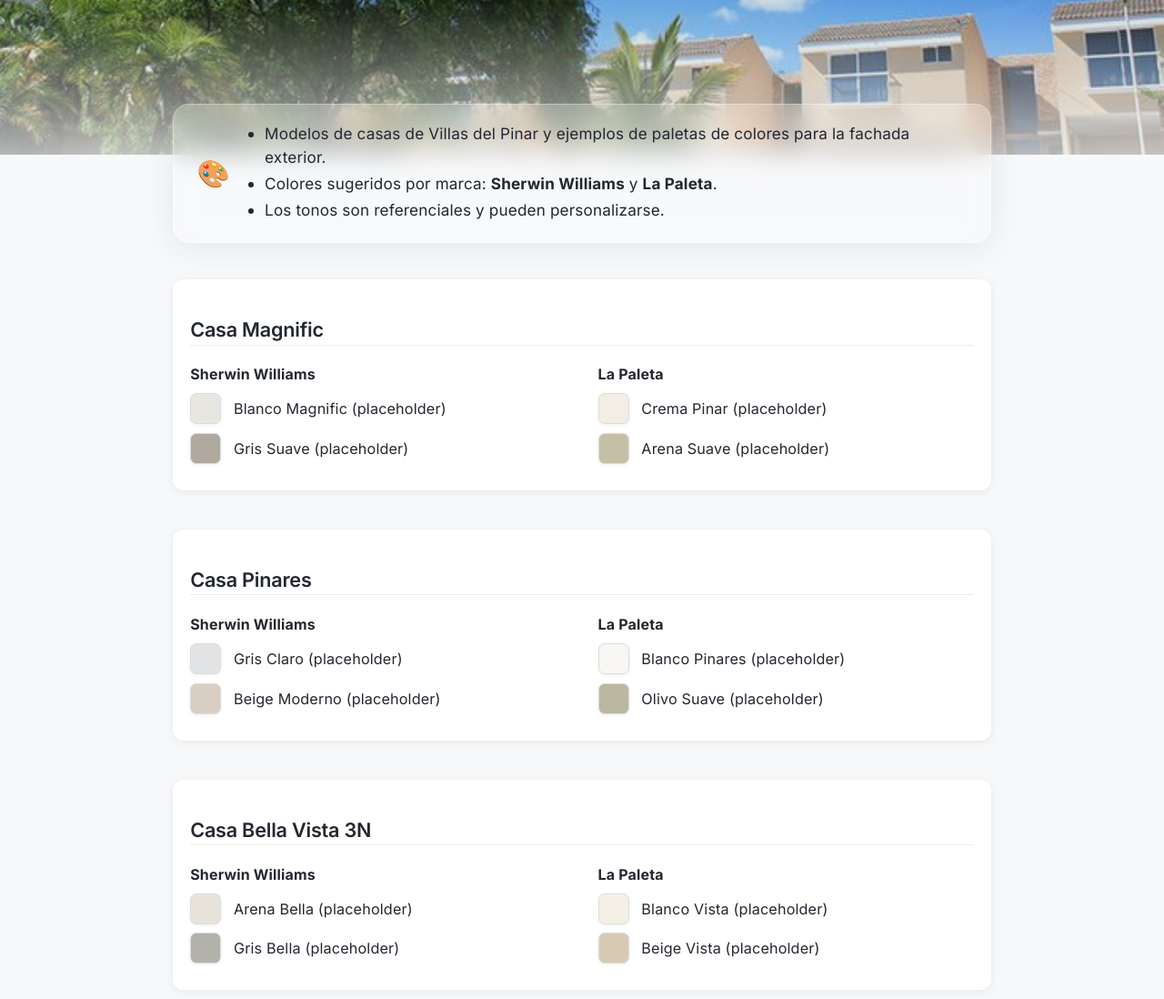
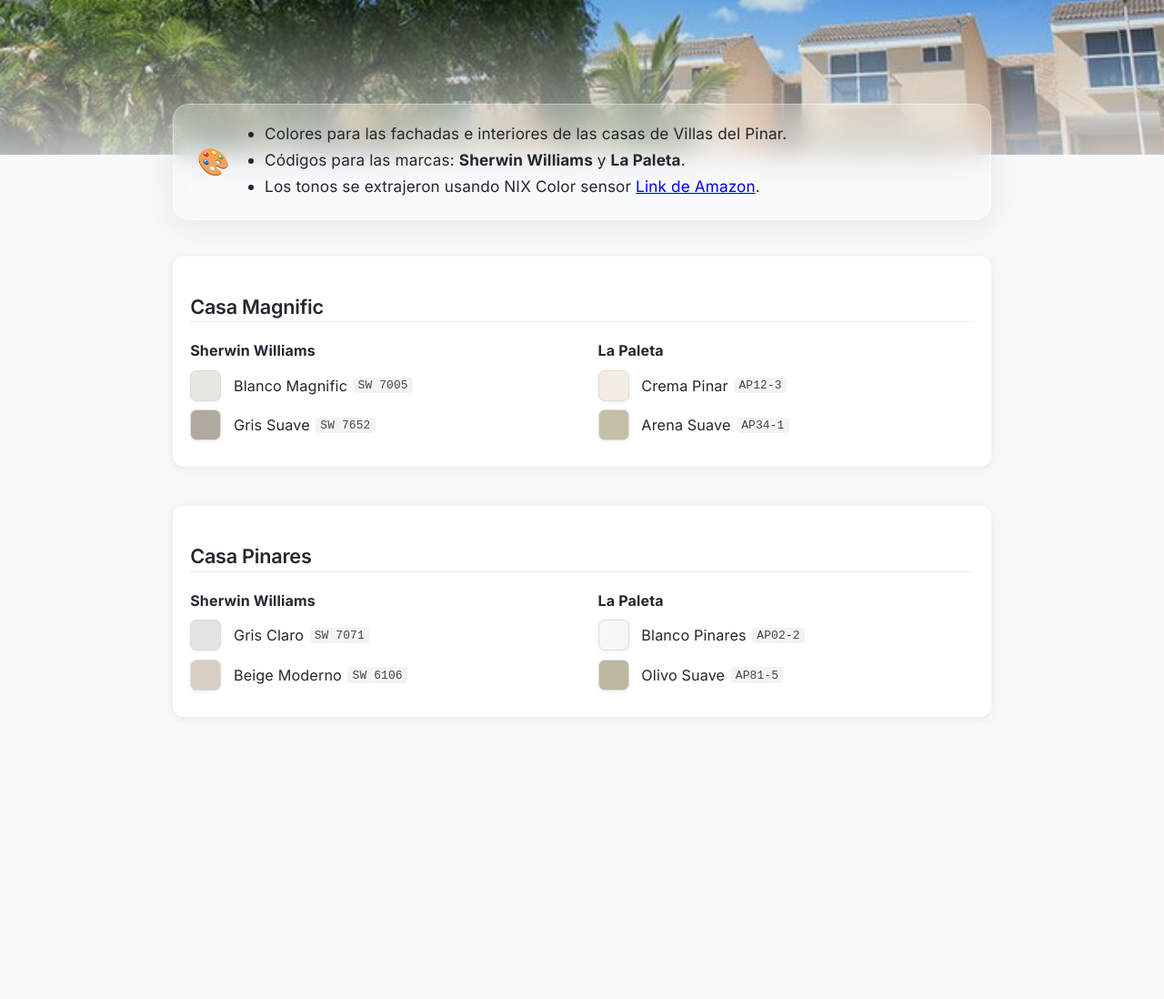
Before and after one commit to wvides/villas-del-pinar, a plain HTML site: page index.html in a window 1280 px wide. Shown: the part 260-1358 px from the top of the page at 91% size. After the commit the page ends 1131 px from the top, so only its background shows below. Drawn offline with Linux system fonts and the light colour scheme.

Commit message:
Initial commit

```diff
--- a/index.html
+++ b/index.html
@@ -183,9 +183,9 @@
     <div class="info">
       <span style="font-size:1.7em;line-height:1;">🎨</span>
       <ul>
-        <li>Modelos de casas de Villas del Pinar y ejemplos de paletas de colores para la fachada exterior.</li>
-        <li>Colores sugeridos por marca: <b>Sherwin Williams</b> y <b>La Paleta</b>.</li>
-        <li>Los tonos son referenciales y pueden personalizarse.</li>
+        <li>Colores para las fachadas e interiores de las casas de Villas del Pinar.</li>
+        <li>Códigos para las marcas: <b>Sherwin Williams</b> y <b>La Paleta</b>.</li>
+        <li>Los tonos se extrajeron usando NIX Color sensor <a href="https://www.amazon.com/Nix-Mini-Color-Sensor-Colorimeter/dp/B0BGQMYJLS" target="_blank" rel="noopener">Link de Amazon</a>.</li>
       </ul>
     </div>
     <section>
@@ -193,13 +193,13 @@
       <div class="colors">
         <div class="brand">
           <strong>Sherwin Williams</strong>
-          <div class="color-sample"><div class="swatch" style="background:#e8e6e1"></div> Blanco Magnific (placeholder)</div>
-          <div class="color-sample"><div class="swatch" style="background:#b0a99f"></div> Gris Suave (placeholder)</div>
+          <div class="color-sample"><div class="swatch" style="background:#e8e6e1"></div> Blanco Magnific <span style="font-family:monospace;font-size:0.98em;color:#444;background:#f3f3f3;border-radius:4px;padding:0.1em 0.4em;margin-left:0.5em;">SW 7005</span></div>
+          <div class="color-sample"><div class="swatch" style="background:#b0a99f"></div> Gris Suave <span style="font-family:monospace;font-size:0.98em;color:#444;background:#f3f3f3;border-radius:4px;padding:0.1em 0.4em;margin-left:0.5em;">SW 7652</span></div>
         </div>
         <div class="brand">
           <strong>La Paleta</strong>
-          <div class="color-sample"><div class="swatch" style="background:#f4ede4"></div> Crema Pinar (placeholder)</div>
-          <div class="color-sample"><div class="swatch" style="background:#c6bfa7"></div> Arena Suave (placeholder)</div>
+          <div class="color-sample"><div class="swatch" style="background:#f4ede4"></div> Crema Pinar <span style="font-family:monospace;font-size:0.98em;color:#444;background:#f3f3f3;border-radius:4px;padding:0.1em 0.4em;margin-left:0.5em;">AP12-3</span></div>
+          <div class="color-sample"><div class="swatch" style="background:#c6bfa7"></div> Arena Suave <span style="font-family:monospace;font-size:0.98em;color:#444;background:#f3f3f3;border-radius:4px;padding:0.1em 0.4em;margin-left:0.5em;">AP34-1</span></div>
         </div>
       </div>
     </section>
@@ -208,31 +208,17 @@
       <div class="colors">
         <div class="brand">
           <strong>Sherwin Williams</strong>
-          <div class="color-sample"><div class="swatch" style="background:#e2e3e5"></div> Gris Claro (placeholder)</div>
-          <div class="color-sample"><div class="swatch" style="background:#d9cec3"></div> Beige Moderno (placeholder)</div>
+          <div class="color-sample"><div class="swatch" style="background:#e2e3e5"></div> Gris Claro <span style="font-family:monospace;font-size:0.98em;color:#444;background:#f3f3f3;border-radius:4px;padding:0.1em 0.4em;margin-left:0.5em;">SW 7071</span></div>
+          <div class="color-sample"><div class="swatch" style="background:#d9cec3"></div> Beige Moderno <span style="font-family:monospace;font-size:0.98em;color:#444;background:#f3f3f3;border-radius:4px;padding:0.1em 0.4em;margin-left:0.5em;">SW 6106</span></div>
         </div>
         <div class="brand">
           <strong>La Paleta</strong>
-          <div class="color-sample"><div class="swatch" style="background:#f9f7f3"></div> Blanco Pinares (placeholder)</div>
-          <div class="color-sample"><div class="swatch" style="background:#bcb7a1"></div> Olivo Suave (placeholder)</div>
+          <div class="color-sample"><div class="swatch" style="background:#f9f7f3"></div> Blanco Pinares <span style="font-family:monospace;font-size:0.98em;color:#444;background:#f3f3f3;border-radius:4px;padding:0.1em 0.4em;margin-left:0.5em;">AP02-2</span></div>
+          <div class="color-sample"><div class="swatch" style="background:#bcb7a1"></div> Olivo Suave <span style="font-family:monospace;font-size:0.98em;color:#444;background:#f3f3f3;border-radius:4px;padding:0.1em 0.4em;margin-left:0.5em;">AP81-5</span></div>
         </div>
       </div>
     </section>
-    <section>
-      <h2>Casa Bella Vista 3N</h2>
-      <div class="colors">
-        <div class="brand">
-          <strong>Sherwin Williams</strong>
-          <div class="color-sample"><div class="swatch" style="background:#e8e3da"></div> Arena Bella (placeholder)</div>
-          <div class="color-sample"><div class="swatch" style="background:#b2b1aa"></div> Gris Bella (placeholder)</div>
-        </div>
-        <div class="brand">
-          <strong>La Paleta</strong>
-          <div class="color-sample"><div class="swatch" style="background:#f5f0e6"></div> Blanco Vista (placeholder)</div>
-          <div class="color-sample"><div class="swatch" style="background:#d7cab3"></div> Beige Vista (placeholder)</div>
-        </div>
-      </div>
-    </section>
+
   </main>
 </body>
 </html>
```
Also changed, not shown: 1 other file.
